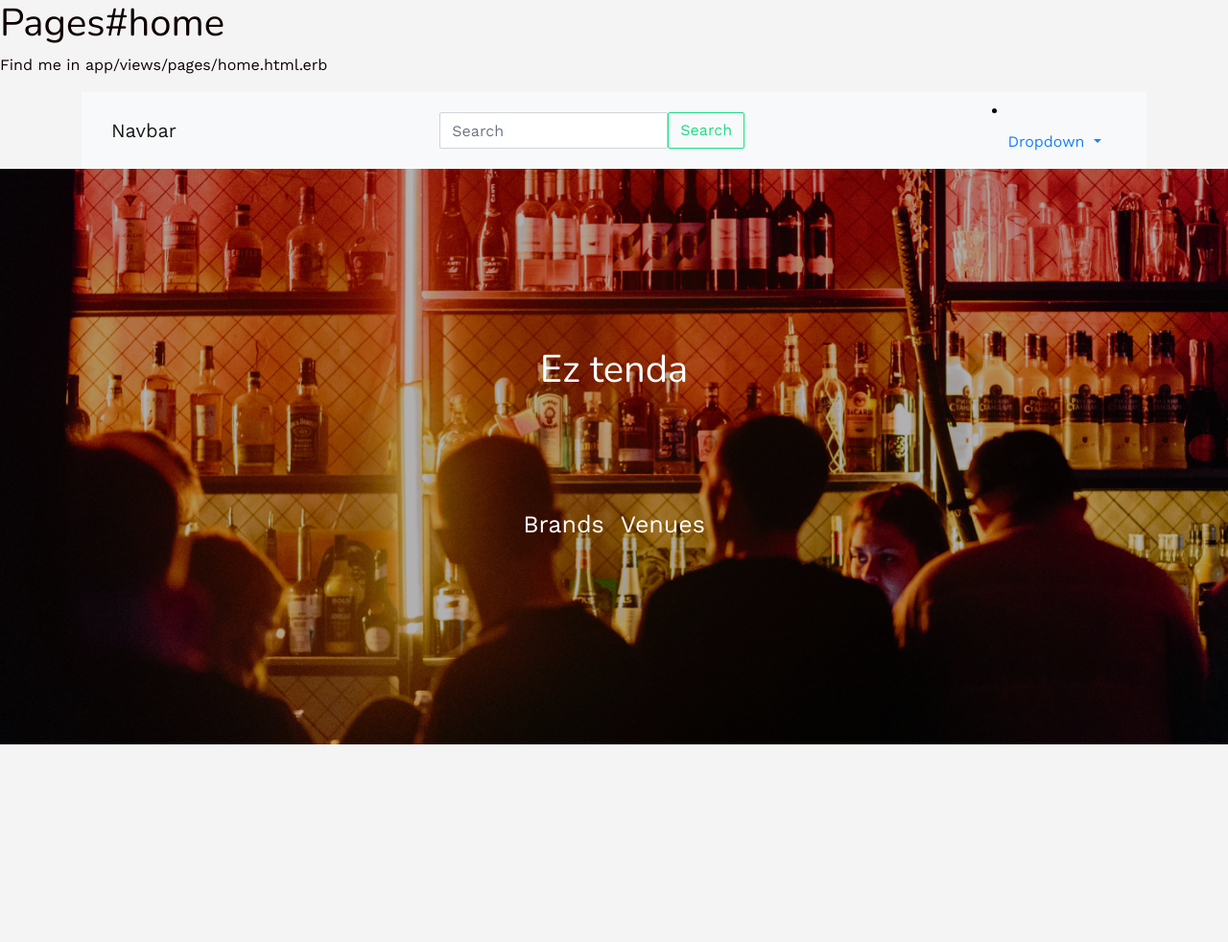
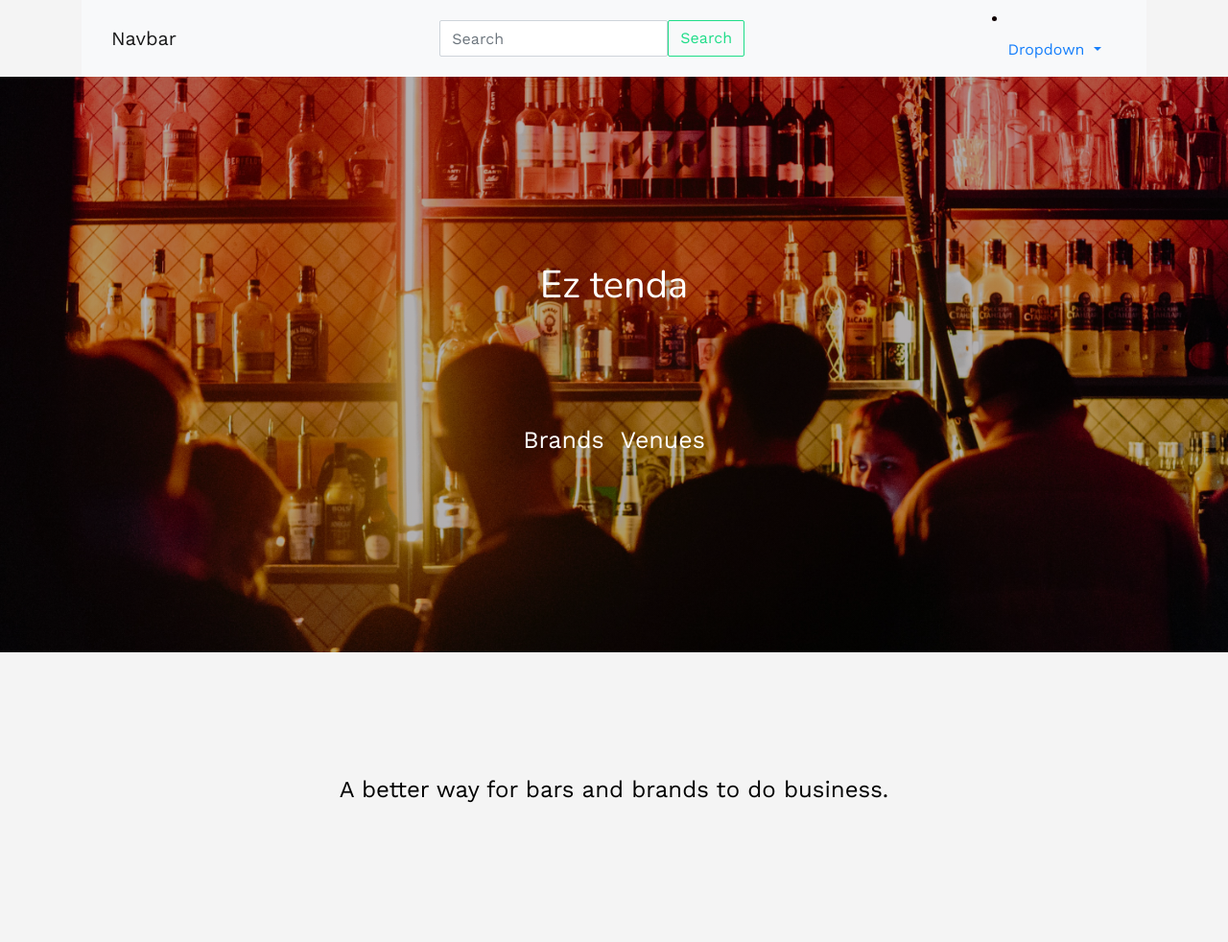
Before and after one commit to cicada-1/eztenda-prototype, a Rails app: page / in a window 1280 px wide. Shown: the whole page at 96% size. Before the commit the page ends 800 px from the top, so only its background shows below. Run offline with Rails 7, Linux system fonts and the light colour scheme; style sheets or scripts are compiled from the project's sources; parts of the project's set-up code (start-up, migrations or seed data) failed here and were passed over; some libraries are stand-ins or nearby versions.

Commit message:
info added on landing

```diff
--- a/app/assets/stylesheets/pages/_home.scss
+++ b/app/assets/stylesheets/pages/_home.scss
@@ -29,3 +29,15 @@
   background-size: cover;
   position: relative;
 }
+
+.info {
+    display: flex;
+    flex-direction: row;
+    width: 100%;
+    margin: 125px auto;
+    max-width: 1500px;
+    justify-content: space-around;
+    font-size: 24px;
+    text-align: center;
+    color: black;
+}
--- a/app/views/pages/home.html.erb
+++ b/app/views/pages/home.html.erb
@@ -1,5 +1,3 @@
-<h1>Pages#home</h1>
-<p>Find me in app/views/pages/home.html.erb</p>
 <div class="container">
   <div class="opaque-background">
     <%= render "shared/navbar" %>
@@ -12,6 +10,10 @@
       <br>
        <%= link_to 'Brands', brands_path, class: "button" %>
        <%= link_to 'Venues', venues_path, class: "button" %>
-       </p>
       </div>
     </div>
+<div class="instructions">
+    <div class="info">
+        <p>A better way for bars and brands to do business.</p>
+    </div>
+    </div>
```
